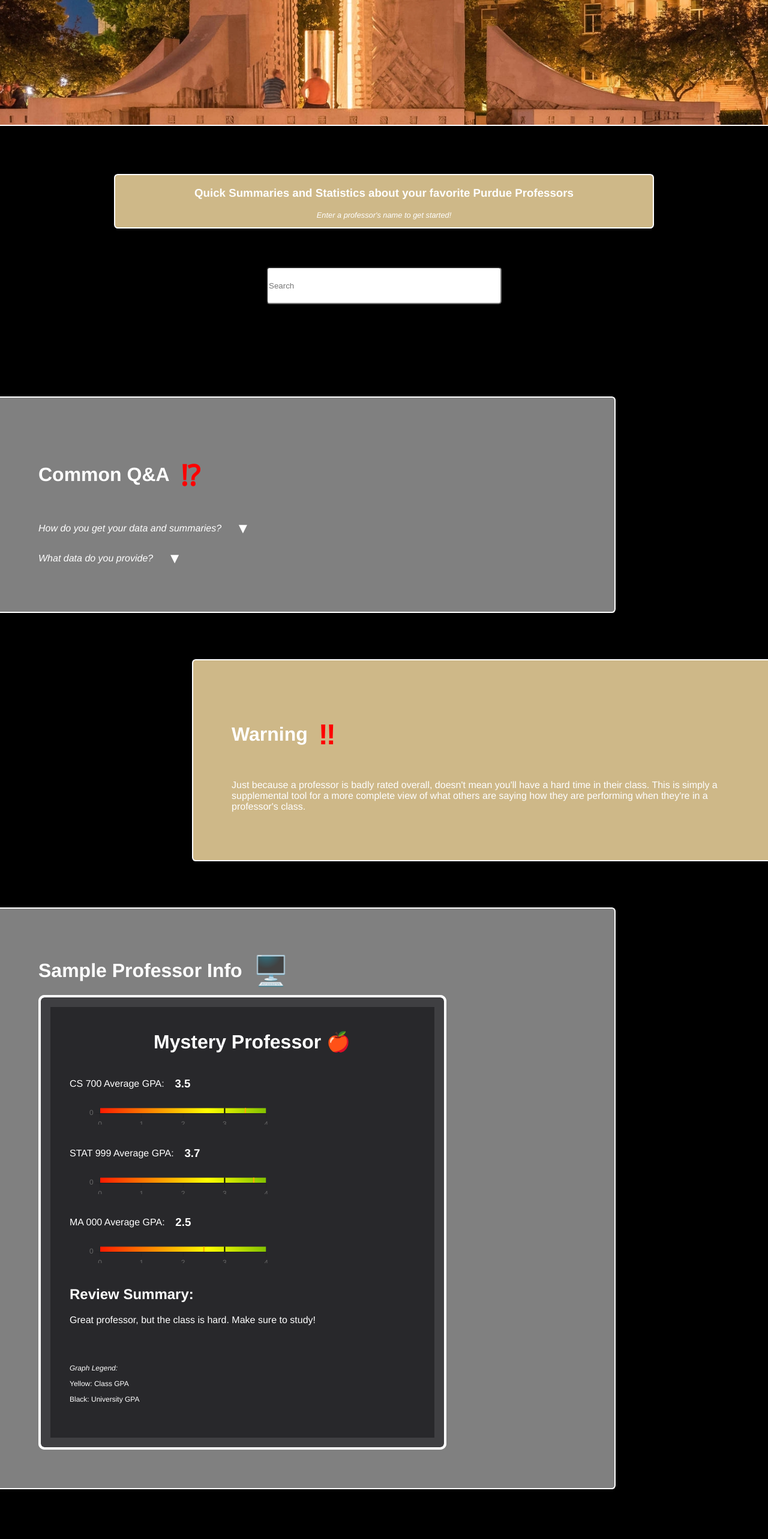
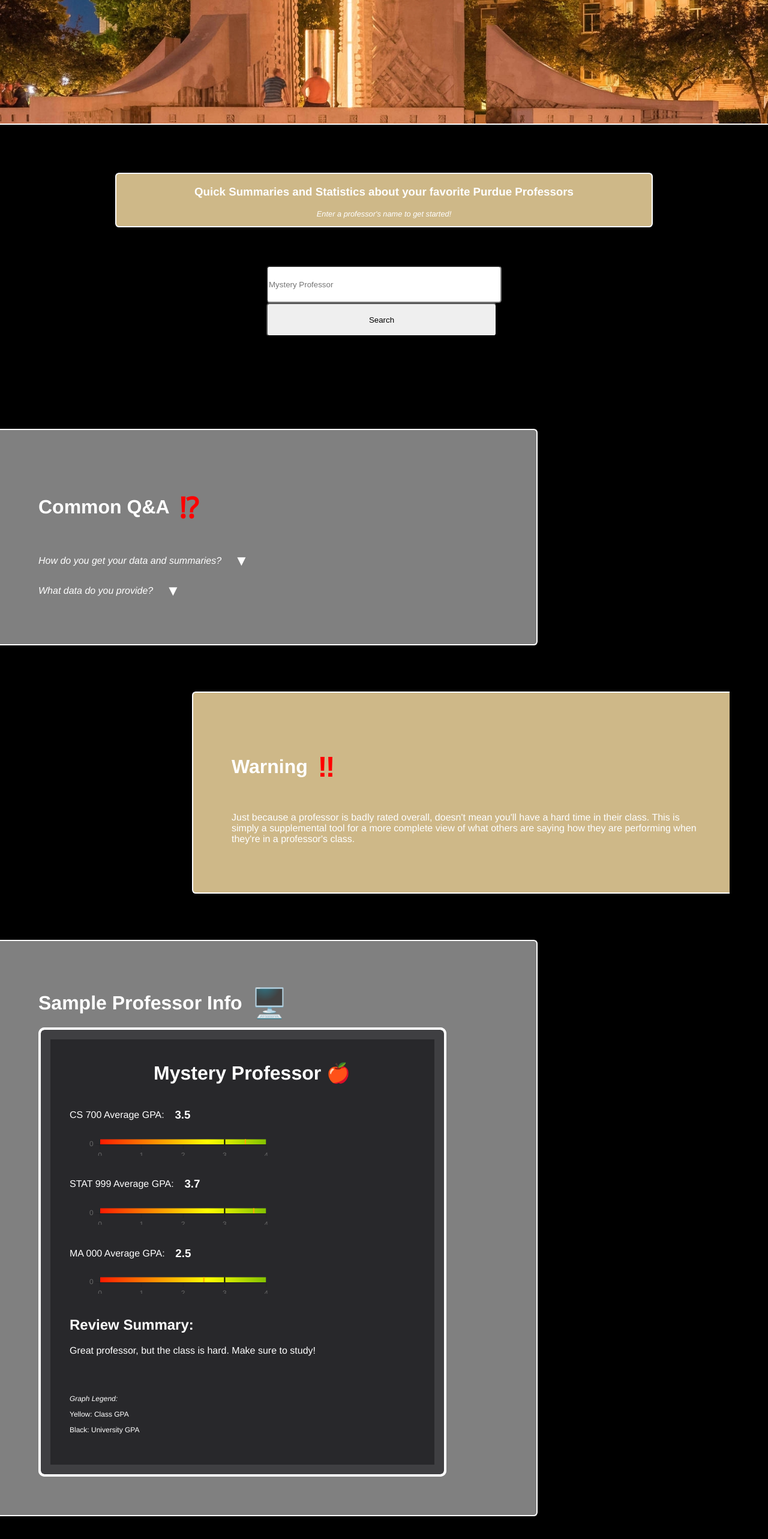
Before and after one commit to Ehimmell/launchPad2024-5Project, an Angular app in the folder site/website-make-angular/: page / in a window 1280 px wide. Shown: the part 192-2758 px from the top of the page at 60% size. Built offline with nearby package versions, Linux system fonts and the light colour scheme.

Commit message:
i think this is up to date but irdk

```diff
--- a/site/website-make-angular/package.json
+++ b/site/website-make-angular/package.json
@@ -21,6 +21,7 @@
     "@angular/platform-server": "^18.2.0",
     "@angular/router": "^18.2.0",
     "@angular/ssr": "^18.2.3",
+    "axios": "^1.7.7",
     "chart.js": "^4.4.4",
     "chartjs-plugin-annotation": "^3.0.1",
     "express": "^4.18.2",
@@ -33,6 +34,8 @@
     "@angular-devkit/build-angular": "^18.2.3",
     "@angular/cli": "^18.2.3",
     "@angular/compiler-cli": "^18.2.0",
+    "@types/chart.js": "^2.9.41",
+    "@types/chartjs-plugin-annotation": "^0.5.5",
     "@types/express": "^4.17.17",
     "@types/jasmine": "~5.1.0",
     "@types/node": "^18.18.0",
--- a/site/website-make-angular/src/app/app.component.css
+++ b/site/website-make-angular/src/app/app.component.css
@@ -0,0 +1,16 @@
+
+* {
+  box-sizing: border-box;
+}
+
+body, html {
+  margin: 0;
+  padding: 0;
+  width: 100%;
+  height: 100%;
+}
+
+.container {
+  position: relative;
+  z-index: 0;
+}
--- a/site/website-make-angular/src/app/searchbar/searchbar.component.css
+++ b/site/website-make-angular/src/app/searchbar/searchbar.component.css
@@ -1,6 +1,25 @@
+.search-1 {
+  margin:0;
+}
 .searchbar-1 {
-  display:block;
+  display: block;
   width: 30vw;
   height: 7vh;
   border-radius: 0.4vw;
+  margin-bottom:0;
+  position:relative;
+  z-index:2;
 }
+
+.results-list-1 {
+  margin-top:0;
+  background-color:white;
+  position:relative;
+  z-index:3;
+}
+
+.result-1 {
+  color:black;
+  margin-left:5%;
+  font-family: 'Helvetica Neue', sans-serif;
+}
--- a/site/website-make-angular/src/app/searchbar/searchbar.component.html
+++ b/site/website-make-angular/src/app/searchbar/searchbar.component.html
@@ -1 +1,9 @@
-<input class = "searchbar-1" type = "text" placeholder = "Search">
+<div class = "search-1">
+  <input id = 'nameInput' class="searchbar-1" type="text" placeholder="Mystery Professor" [(ngModel)]="name">
+  <div class = "results-list-1" *ngIf="results.length > 0">
+    <div *ngFor="let result of results" class = "search-result-1">
+      <p class = "result-1">{{result}}</p>
+    </div>
+  </div>
+  <button class = "searchbar-1" (click)="onSearch()">Search</button>
+</div>
--- a/site/website-make-angular/src/app/searchbar/searchbar.component.ts
+++ b/site/website-make-angular/src/app/searchbar/searchbar.component.ts
@@ -1,12 +1,38 @@
 import { Component } from '@angular/core';
+import axios from 'axios';
+import { Observable, from } from 'rxjs';
+import { FormsModule } from '@angular/forms';
+import {NgForOf, NgIf} from "@angular/common";
 
 @Component({
   selector: 'app-searchbar',
   standalone: true,
-  imports: [],
+  imports: [
+    FormsModule,
+    NgIf,
+    NgForOf
+  ],
   templateUrl: './searchbar.component.html',
-  styleUrl: './searchbar.component.css'
+  styleUrls: ['./searchbar.component.css']
 })
 export class SearchbarComponent {
+  private apiUrl = 'http://127.0.0.1:8000/search/';
+  public name: string = '';
+  public results: string[] = [];
 
+  search(): Observable<string[]> {
+    return from(axios.get<string[]>(`${this.apiUrl}?name=${this.name}`)
+      .then(response => {
+        return response.data;
+      })
+      .catch(error => {
+        throw error;
+      }));
+  }
+
+  onSearch() {
+    this.search().subscribe(results => {
+      this.results = results;
+    });
+  }
 }
--- a/site/website-make-angular/src/app/sliding-chart/sliding-chart.component.ts
+++ b/site/website-make-angular/src/app/sliding-chart/sliding-chart.component.ts
@@ -26,12 +26,10 @@
   }
 
   initializeChart() {
-    // Register necessary components
     Chart.register(LinearScale, CategoryScale, LineController, LineElement, PointElement, Filler, annotationPlugin);
 
     const context = this.gpaChartRef.nativeElement.getContext('2d');
 
-    // Create gradient background
     // @ts-ignore
     const gradient = context.createLinearGradient(0, 0, context.canvas.width, 0);
     gradient.addColorStop(0, 'red');
@@ -103,7 +101,7 @@
           legend: {
             display: true,
             labels: {
-              generateLabels: (chart) => {
+              generateLabels: (chart:any) => {
                 // @ts-ignore
                 const annotations = chart.options.plugins.annotation.annotations;
                 return [
```
Also changed, not shown: site/website-make-angular/src/app/app.component.html (+16 -25 lines), 1 other file (tests, documents, lock files or other folders).
